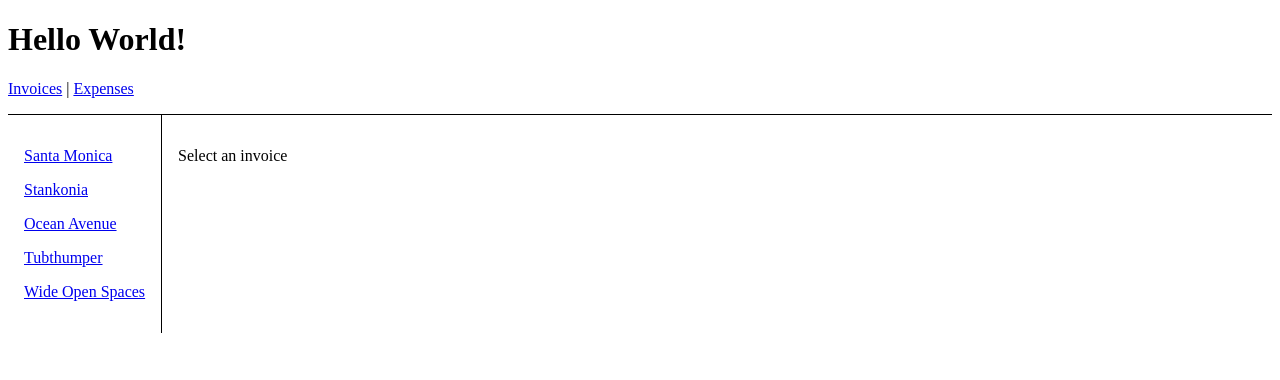
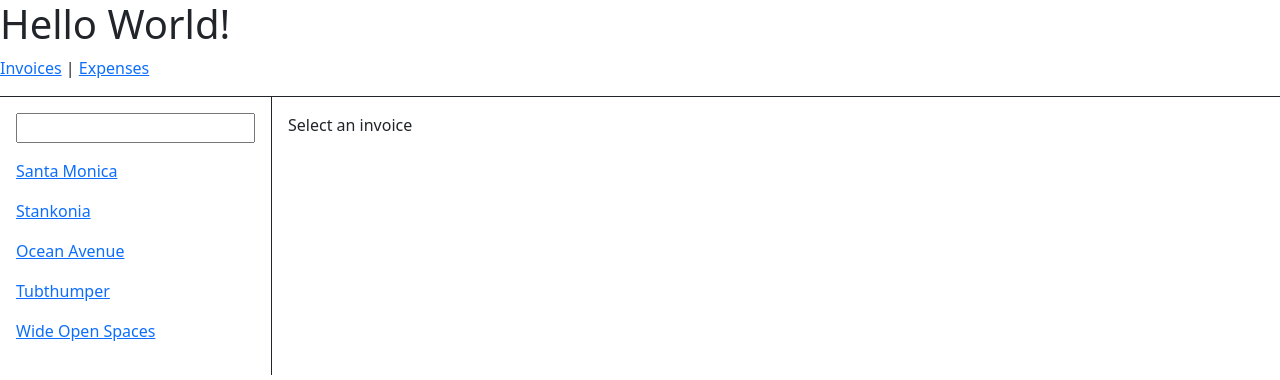
Before and after one commit to davydocsurg/react-router, a React (Vite) app: page /invoices in a window 1280 px wide. Shown: the top 380 px of the page. Built offline with nearby package versions, Linux system fonts and the light colour scheme.

Commit message:
add active links, search params

```diff
--- a/src/App.jsx
+++ b/src/App.jsx
@@ -6,9 +6,9 @@ function App() {
   const [count, setCount] = useState(0);
 
   return (
-    <div className="mx-auto justify-content-center text-center">
+    <div className="mx-auto">
       <header className="mx-auto">
-        <h1 className="text-center">Hello World!</h1>
+        <h1 className="">Hello World!</h1>
         <nav
           style={{
             borderBottom: "solid 1px",
--- a/src/main.jsx
+++ b/src/main.jsx
@@ -4,7 +4,7 @@ import App from "./App";
 import Expenses from "./routes/expenses";
 import Invoices from "./routes/invoices";
 import Invoice from "./routes/invoice";
-import "bootstrap";
+import "bootstrap/dist/css/bootstrap.css";
 
 const rootElement = document.getElementById("root");
 render(
--- a/src/routes/invoices.jsx
+++ b/src/routes/invoices.jsx
@@ -1,8 +1,10 @@
-import { Link, Outlet } from "react-router-dom";
+import { NavLink, Outlet, useSearchParams } from "react-router-dom";
 import { getInvoices } from "../api/data";
 
 export default function Invoices() {
   let invoices = getInvoices();
+  let [searchParams, setSearchParams] = useSearchParams();
+
   return (
     <div style={{ display: "flex" }}>
       <nav
@@ -11,15 +13,48 @@ export default function Invoices() {
           padding: "1rem",
         }}
       >
-        {invoices.map((invoice) => (
-          <Link
-            style={{ display: "block", margin: "1rem 0" }}
-            to={`/invoices/${invoice.number}`}
-            key={invoice.number}
-          >
-            {invoice.name}
-          </Link>
-        ))}
+        <input
+          value={searchParams.get("filter") || ""}
+          onChange={(event) => {
+            let filter = event.target.value;
+            if (filter) {
+              setSearchParams({ filter });
+            } else {
+              setSearchParams({});
+            }
+          }}
+        />
+
+        {invoices
+          .filter((invoice) => {
+            let filter = searchParams.get("filter");
+            if (!filter) return true;
+            let name = invoice.name.toLowerCase();
+            return name.startsWith(filter.toLowerCase());
+          })
+          .map((invoice) => (
+            <NavLink
+              style={({ isActive }) => {
+                return {
+                  display: "block",
+                  margin: "1rem 0",
+                  color: isActive ? "green" : "",
+                };
+              }}
+              to={`/invoices/${invoice.number}`}
+              key={invoice.number}
+            >
+              <span
+                className={
+                  ("text-decoration-none",
+                  ({ isActive }) =>
+                    isActive ? "text-success" : "text-primary")
+                }
+              >
+                {invoice.name}
+              </span>
+            </NavLink>
+          ))}
       </nav>
       <Outlet />
     </div>
```
